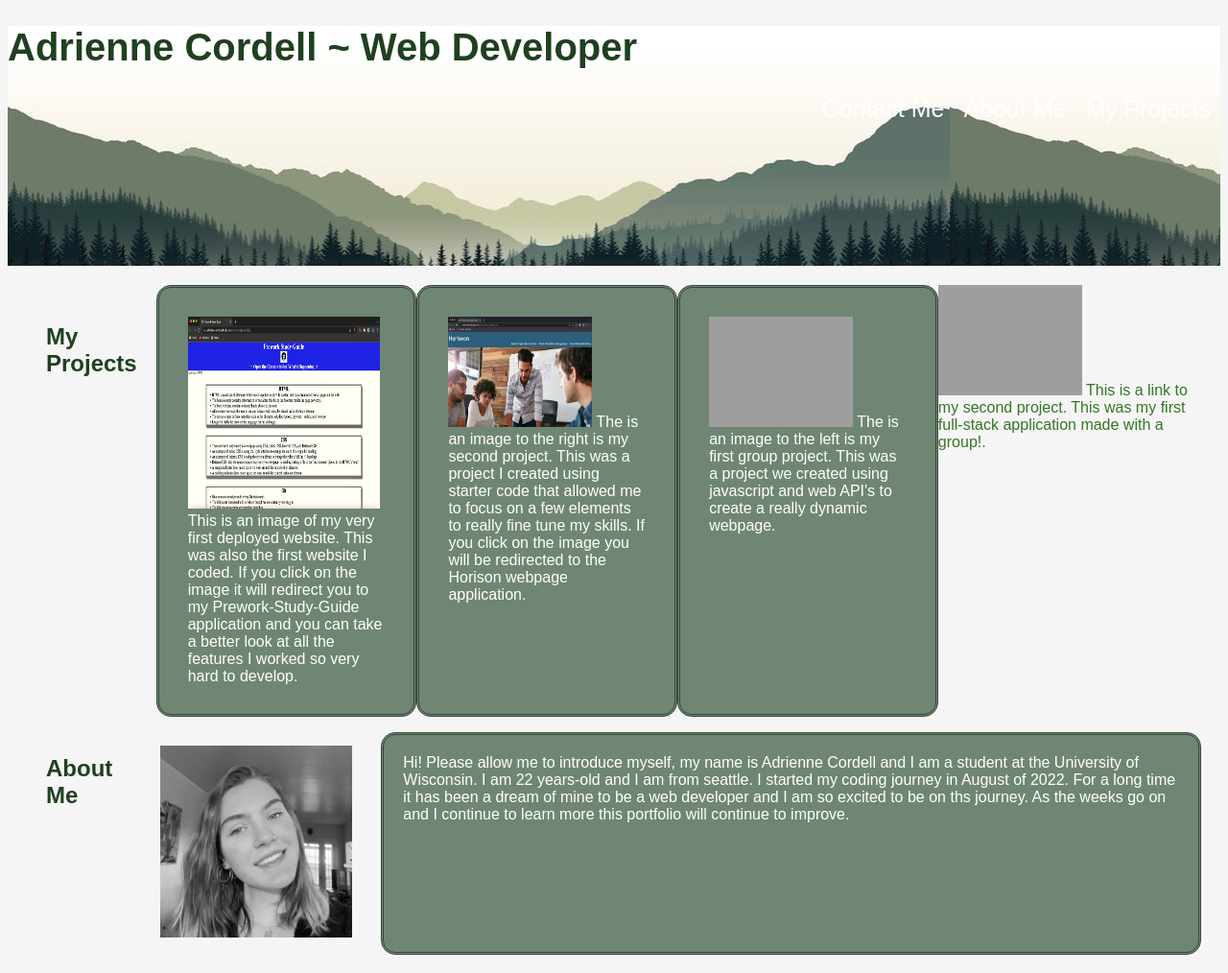
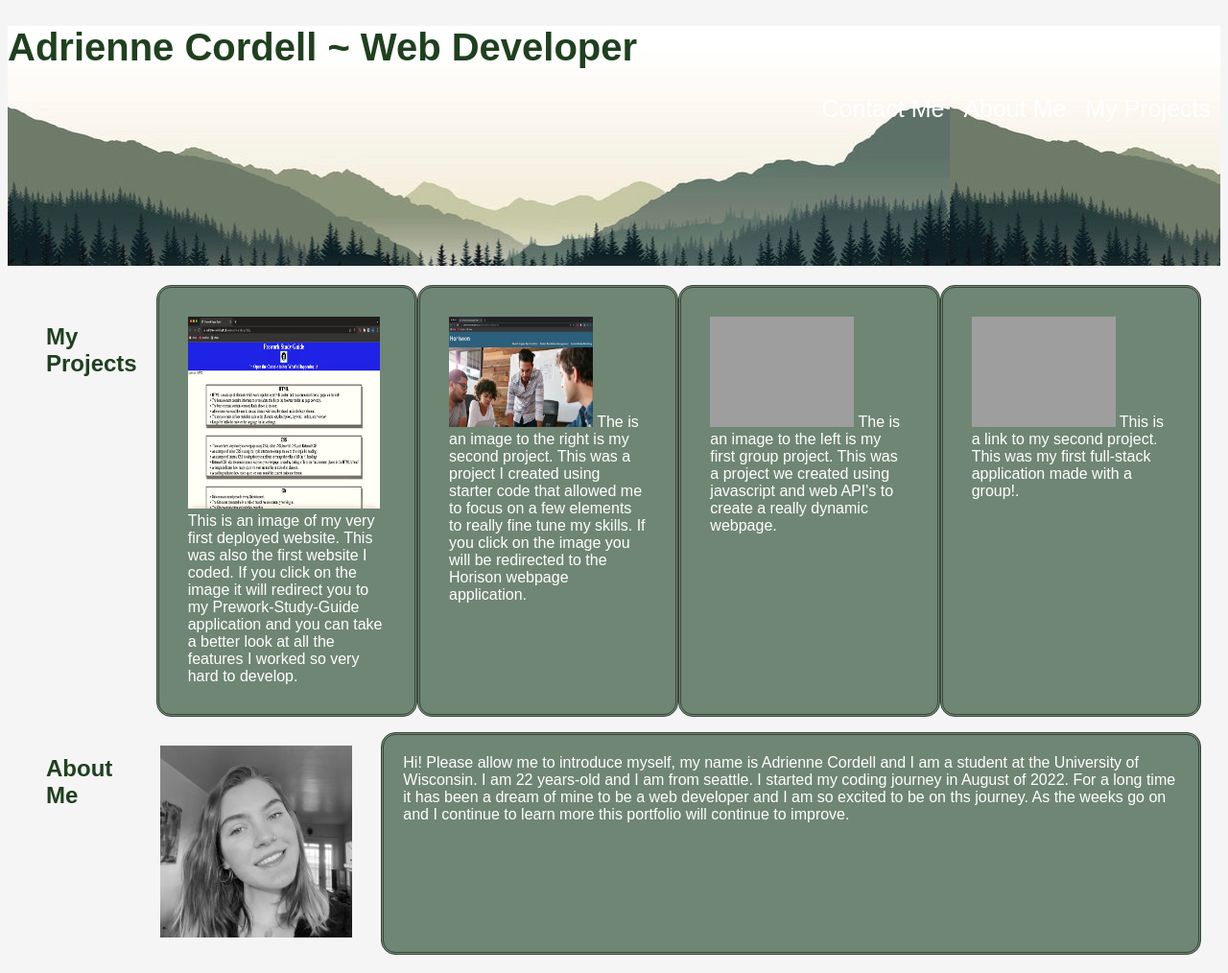
Before and after one commit to adriennecordell/portfolio, a plain HTML site: page index.html in a window 1280 px wide. Shown: the top 1014 px of the page at 96% size. Drawn offline with Linux system fonts and the light colour scheme; grey boxes are pictures that could not be loaded.

Commit message:
added styles for project 2 picture

```diff
--- a/style.css
+++ b/style.css
@@ -109,6 +109,17 @@ a:hover {
     color: white;
 }
 
+.projectpic4 {
+  float: right;
+  padding:30px;
+  border-style:double;
+    border-color:rgb(57, 71, 57);
+    border-radius: 15px;
+    flex: 50%;
+    background-color:rgb(111, 134, 116);
+    color: white;
+}
+
 
 .my-projects {
   display: flex;
```
